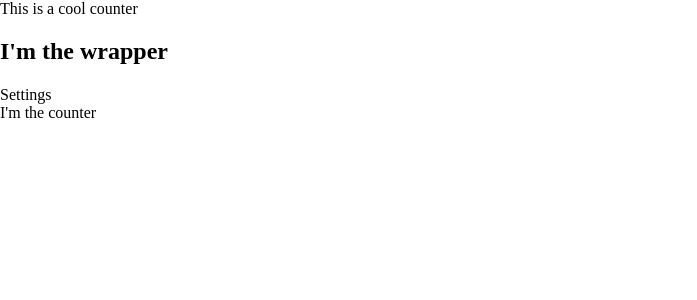
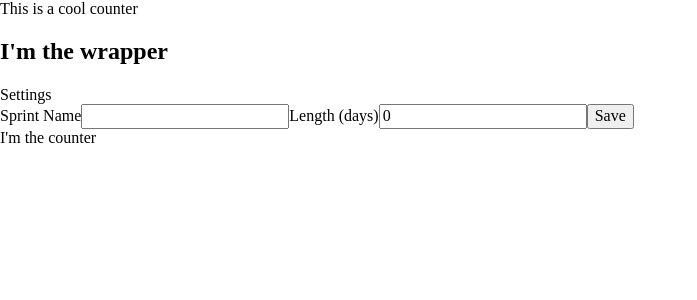
Before and after one commit to aln447/sprint-counter, a React (Create React App) app: page / in a window 1280 px wide. Shown: the top 300 px of the page, without its empty margins (0-697 px from the left). Built offline with nearby package versions, Linux system fonts and the light colour scheme.

Commit message:
Add base form setup
The setup includes the name and length input

```diff
--- a/src/components/Settings.tsx
+++ b/src/components/Settings.tsx
@@ -1,23 +1,44 @@
 import react from 'react';
 import { TSettings } from './Wrapper';
 import { useForm } from 'react-hook-form';
+import { TextInput } from './inputs/TextInput';
+import { NumberInput } from './inputs/NumberInput';
 
 type SettingsProps = {
     settings: TSettings,
     setSettings: (settings: TSettings) => void;
 }
 
+const defaultSprintSettings: TSettings = {
+    sprint: {
+        name: '',
+        length: 0,
+    },
+    warriors: [],
+}
+
 export const Settings = (props: SettingsProps) => {
     const { settings, setSettings } = props;
-    const { handleSubmit, register } = useForm();
+    const { handleSubmit, register } = useForm({ defaultValues: defaultSprintSettings });
 
-    const onSubmit = (newSettings: TSettings) => {
+    const onSubmit = (newSettings: any) => {
         console.log(newSettings);
-        setSettings(newSettings)
     }
 
     return <div>
         <header>Settings</header>
-        <form onSubmit={handleSubmit(onSubmit)}></form>
+        <form onSubmit={handleSubmit(onSubmit)}>
+            <label htmlFor="sprint.name">
+                Sprint Name
+                <TextInput name='sprint.name' register={register} />
+            </label>
+            <label htmlFor="sprint.length">
+                Length (days)
+                <NumberInput name='sprint.length' register={register} />
+            </label>
+
+
+            <button type="submit">Save</button>
+        </form>
     </div>
 }
```
